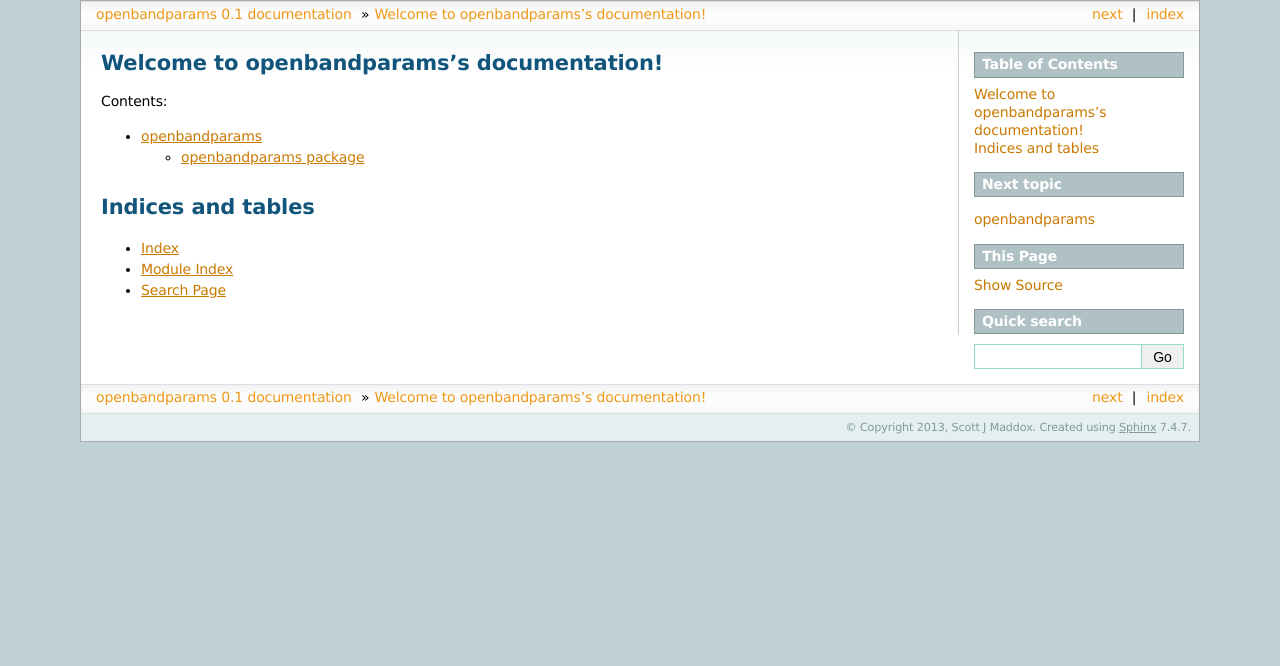
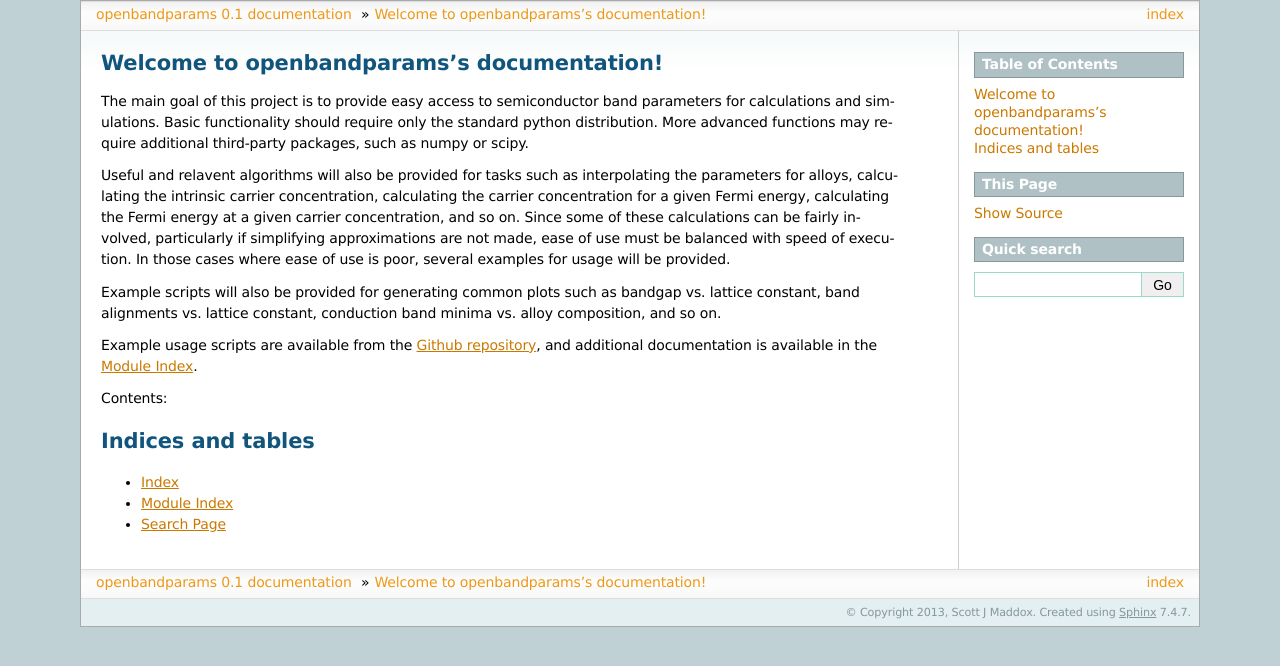
Before and after one commit to scott-maddox/openbandparams, a Sphinx documentation site: the page built from doc/index.rst, in a window 1280 px wide. Shown: the top 666 px of the page. Built offline with Sphinx 7.4.7, drawn with Linux system fonts in a browser that asks for light colours.

Commit message:
Updated developers.txt and index.rst

```diff
--- a/developers.txt
+++ b/developers.txt
@@ -3,7 +3,7 @@ Motiviation
 
 The main goal of this project is to provide easy access to semiconductor band parameters for calculations and simulations. Basic functionality should require only the standard python distribution. More advanced functions may require additional third-party packages, such as numpy or scipy.
 
-Useful and relavent algorithms will also be provided for tasks such as interpolating the parameters for alloys are also provided, calculating the intrinsic carrier concentration, calculating the carrier concentration for a given Fermi energy, calculating the Fermi energy at a given carrier concentration, and so on. Since some of these calculations can be fairly involved, particularly if simplifying approximations are not made, ease of use must be balanced with speed of execution. In those cases where ease of use is poor, several examples for usage will be provided.
+Useful and relavent algorithms will also be provided for tasks such as interpolating the parameters for alloys, calculating the intrinsic carrier concentration, calculating the carrier concentration for a given Fermi energy, calculating the Fermi energy at a given carrier concentration, and so on. Since some of these calculations can be fairly involved, particularly if simplifying approximations are not made, ease of use must be balanced with speed of execution. In those cases where ease of use is poor, several examples for usage will be provided.
 
 Example scripts will also be provided for generating common plots such as bandgap vs. lattice constant, band alignments vs. lattice constant, conduction band minima vs. alloy composition, and so on.
 
--- a/doc/index.rst
+++ b/doc/index.rst
@@ -6,12 +6,20 @@
 Welcome to openbandparams's documentation!
 ==========================================
 
+The main goal of this project is to provide easy access to semiconductor band parameters for calculations and simulations. Basic functionality should require only the standard python distribution. More advanced functions may require additional third-party packages, such as numpy or scipy.
+
+Useful and relavent algorithms will also be provided for tasks such as interpolating the parameters for alloys, calculating the intrinsic carrier concentration, calculating the carrier concentration for a given Fermi energy, calculating the Fermi energy at a given carrier concentration, and so on. Since some of these calculations can be fairly involved, particularly if simplifying approximations are not made, ease of use must be balanced with speed of execution. In those cases where ease of use is poor, several examples for usage will be provided.
+
+Example scripts will also be provided for generating common plots such as bandgap vs. lattice constant, band alignments vs. lattice constant, conduction band minima vs. alloy composition, and so on.
+
+Example usage scripts are available from the `Github repository`_, and additional documentation is available in the :ref:`modindex`.
+
+.. _Github repository: http://github.com/scott-maddox/openbandparams
+
 Contents:
 
 .. toctree::
    :maxdepth: 2
-
-   modules.rst
 
 
 Indices and tables
```
